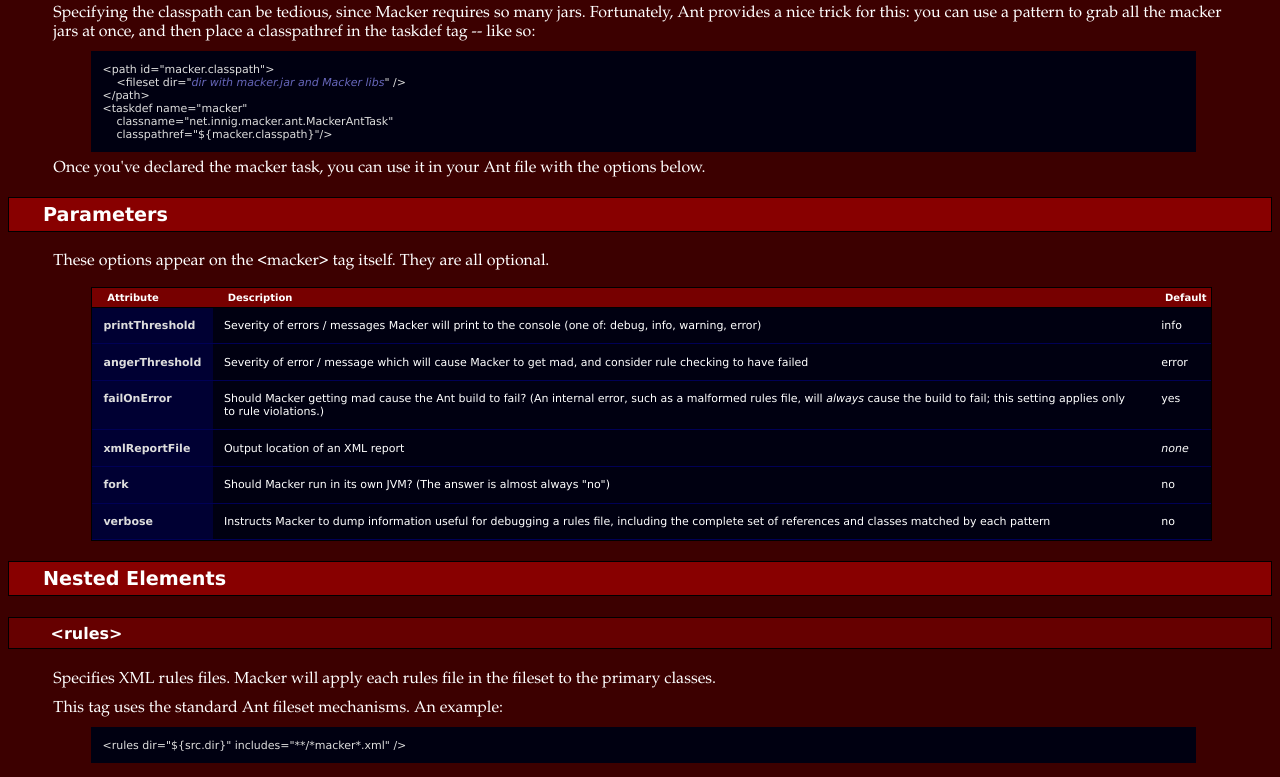
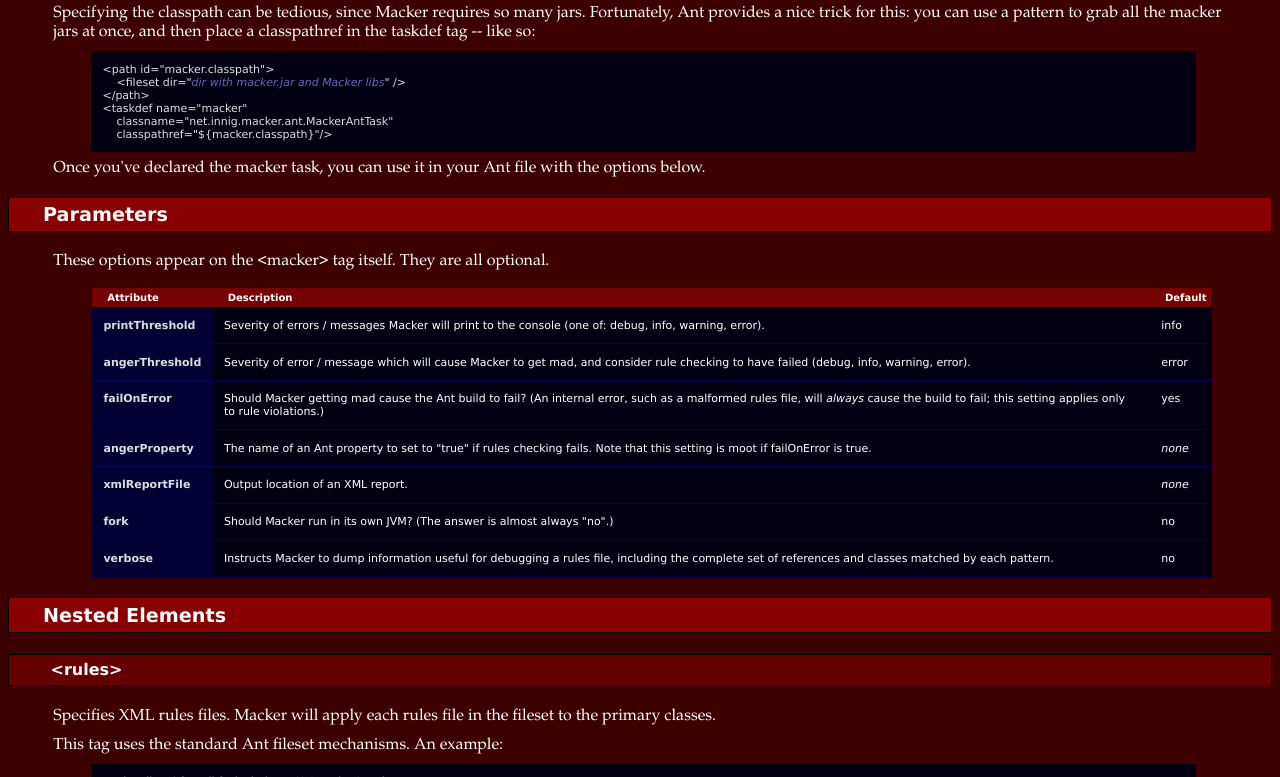
Before and after one commit to pcantrell/macker, a plain HTML site: page macker/doc/guide/ant.html in a window 1280 px wide. Shown: the part 591-1368 px from the top of the page. Drawn offline with Linux system fonts and the light colour scheme.

Commit message:
angerProperty doc

```diff
--- a/macker/doc/guide/ant.html
+++ b/macker/doc/guide/ant.html
@@ -60,12 +60,12 @@
     <tr><th>Attribute</th><th>Description</th><th>Default</th></tr>
     <tr valign="top">
         <td class="example">printThreshold</td>
-        <td>Severity of errors / messages Macker will print to the console (one of: debug, info, warning, error)</td>
+        <td>Severity of errors / messages Macker will print to the console (one of: debug, info, warning, error).</td>
         <td>info</td>
     </tr>
     <tr valign="top">
         <td class="example">angerThreshold</td>
-        <td>Severity of error / message which will cause Macker to get mad, and consider rule checking to have failed</td>
+        <td>Severity of error / message which will cause Macker to get mad, and consider rule checking to have failed (debug, info, warning, error).</td>
         <td>error</td>
     </tr>
     <tr valign="top">
@@ -74,18 +74,23 @@
         <td>yes</td>
     </tr>
     <tr valign="top">
+        <td class="example">angerProperty</td>
+        <td>The name of an Ant property to set to "true" if rules checking fails.  Note that this setting is moot if failOnError is true.</td>
+        <td><i>none</i></td>
+    </tr>
+    <tr valign="top">
         <td class="example">xmlReportFile</td>
-        <td>Output location of an XML report</td>
+        <td>Output location of an XML report.</td>
         <td><i>none</i></td>
     </tr>
     <tr valign="top">
         <td class="example">fork</td>
-        <td>Should Macker run in its own JVM? (The answer is almost always "no")</td>
+        <td>Should Macker run in its own JVM? (The answer is almost always "no".)</td>
         <td>no</td>
     </tr>
     <tr valign="top">
         <td class="example">verbose</td>
-        <td>Instructs Macker to dump information useful for debugging a rules file, including the complete set of references and classes matched by each pattern</td>
+        <td>Instructs Macker to dump information useful for debugging a rules file, including the complete set of references and classes matched by each pattern.</td>
         <td>no</td>
     </tr>
 </table>
```
